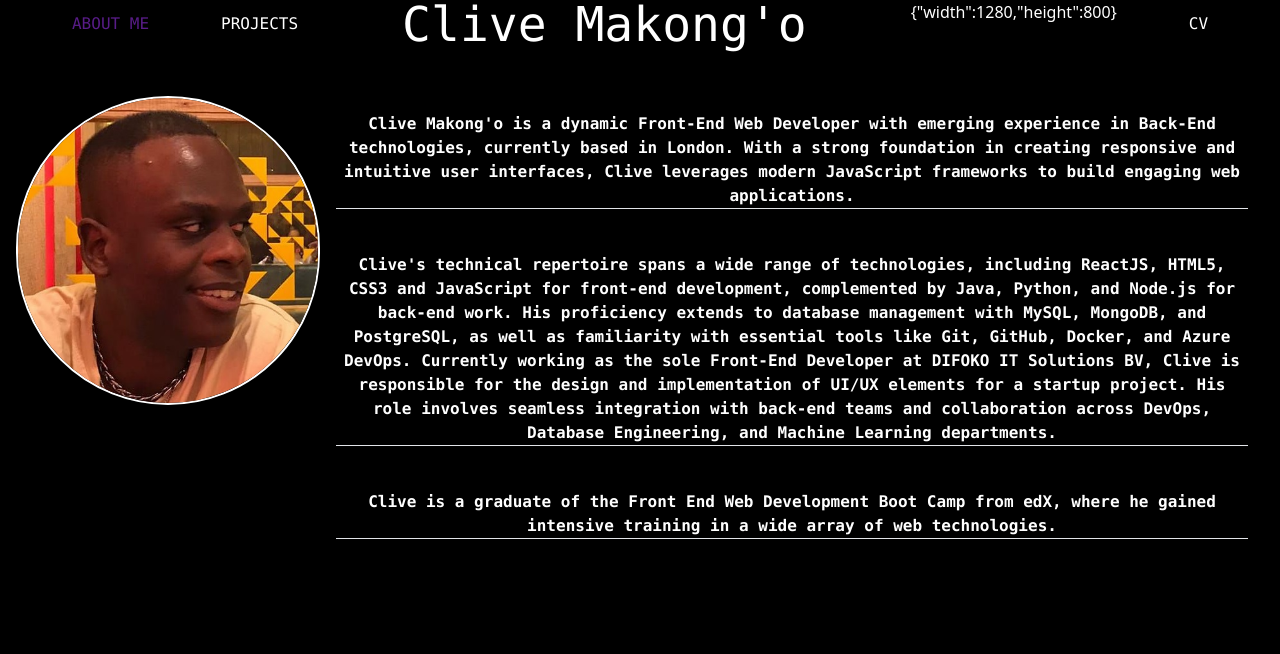
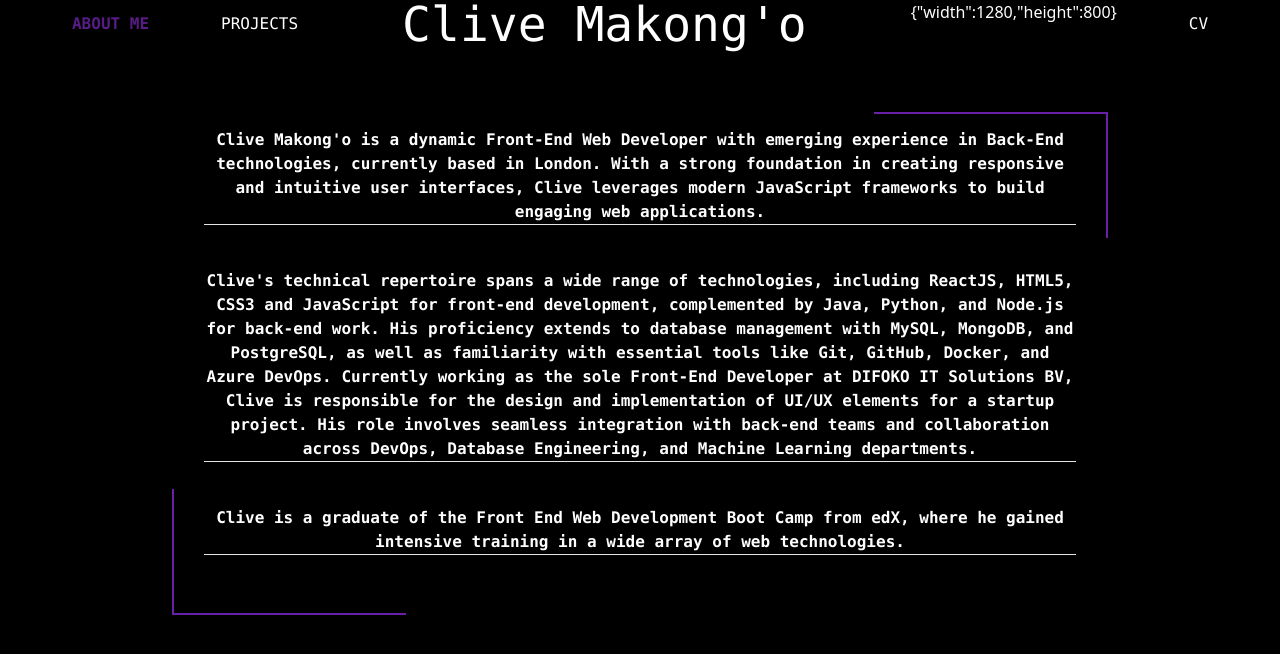
Before and after one commit to Clive-Makongo/my-portfolio, a React (Vite) app: page / in a window 1280 px wide. Shown: the top 654 px of the page. Built offline with nearby package versions, Linux system fonts and the light colour scheme.

Commit message:
working on description page

```diff
--- a/src/components/Description.jsx
+++ b/src/components/Description.jsx
@@ -3,34 +3,32 @@ import img from '../assets/images/profile-pic.jpg'
 
 function Description() {
   return (
-    <div className="flex flex-row m-4 h-[50vwh]">
-      <div className="w-1/4">
-        <img src={img} alt="Photo" className="rounded-full border-2 border-white" />
-      </div>
+    <div className="flex flex-row justify-center m-4 h-[50vwh]">
+
 
       <motion.div
-        nitial={{ opacity: 0 }}
-        animate={{ opacity: 1 }}
+        initial={{ opacity: 0 }}
+        animate={{ opacity: 1, borderColor: ["#C084FC", "#818CF8", "#6366F1", "#C084FC"] }}
         transition={{ duration: 3 }}
-        whileHover={{ scale: 1.02 }}
-        className="m-4 bg-primary flex font-bold justify-center font-mono text-center flex-col w-3/4"
+        whileHover={{ scale: 1 }}
+        className="m-4 bg-primary flex font-bold justify-center font-mono text-center flex-col w-3/4 px-8 py-4 relative before:content-[''] before:absolute before:top-0 before:right-0 before:w-1/4 before:h-1/4 before:border-t-2 before:border-r-2 before:border-purple-800 after:content-[''] after:absolute after:bottom-0 after:left-0 after:w-1/4 after:h-1/4 after:border-b-2 after:border-l-2 after:border-purple-800"
       >
         <p className="mb-6 pb-5">
-        Clive Makong'o is a dynamic Front-End Web Developer with emerging experience in Back-End technologies, currently based in London. With a strong foundation in creating responsive and intuitive user interfaces, Clive leverages modern JavaScript frameworks to build engaging web applications.
+          Clive Makong'o is a dynamic Front-End Web Developer with emerging experience in Back-End technologies, currently based in London. With a strong foundation in creating responsive and intuitive user interfaces, Clive leverages modern JavaScript frameworks to build engaging web applications.
           <hr />
         </p>
 
         <p className="mb-6 pb-5">
 
-        Clive's technical repertoire spans a wide range of technologies, including ReactJS, HTML5, CSS3 and JavaScript for front-end development, complemented by Java, Python, and Node.js for back-end work. His proficiency extends to database management with MySQL, MongoDB, and PostgreSQL, as well as familiarity with essential tools like Git, GitHub, Docker, and Azure DevOps.
-        Currently working as the sole Front-End Developer at DIFOKO IT Solutions BV, Clive is responsible for the design and implementation of UI/UX elements for a startup project. His role involves seamless integration with back-end teams and collaboration across DevOps, Database Engineering, and Machine Learning departments.
+          Clive's technical repertoire spans a wide range of technologies, including ReactJS, HTML5, CSS3 and JavaScript for front-end development, complemented by Java, Python, and Node.js for back-end work. His proficiency extends to database management with MySQL, MongoDB, and PostgreSQL, as well as familiarity with essential tools like Git, GitHub, Docker, and Azure DevOps.
+          Currently working as the sole Front-End Developer at DIFOKO IT Solutions BV, Clive is responsible for the design and implementation of UI/UX elements for a startup project. His role involves seamless integration with back-end teams and collaboration across DevOps, Database Engineering, and Machine Learning departments.
           <hr />
 
         </p>
 
         <p className="mb-6 pb-5">
 
-        Clive is a graduate of the Front End Web Development Boot Camp from edX, where he gained intensive training in a wide array of web technologies.
+          Clive is a graduate of the Front End Web Development Boot Camp from edX, where he gained intensive training in a wide array of web technologies.
           <hr />
         </p>
       </motion.div>
--- a/src/pages/Home.jsx
+++ b/src/pages/Home.jsx
@@ -37,7 +37,7 @@ const menuVariants = {
     transition: {
       type: "tween",
       ease: "easeInOut",
-      duration: 0.6
+      duration: 3
     }
   }
 };
@@ -50,7 +50,7 @@ const itemVariants = {
     transition: {
       type: "tween",
       ease: "easeOut",
-      duration: 0.5
+      duration: 3
     }
   },
   hover: {
@@ -161,10 +161,10 @@ function Home() {
       >
             <motion.button
               whileHover={{scale: 1.1}}
-              className={`font-mono ${showProjects != true ? 'text-purple-900' : ''}`} onClick={handleHomeClick}>ABOUT ME</motion.button>
+              className={`font-mono ${showProjects != true ? 'text-purple-900 font-extrabold' : ''}`} onClick={handleHomeClick}>ABOUT ME</motion.button>
             <motion.button
               whileHover={{ scale: 1.1 }}
-              className={`font-mono ${showProjects == true ? 'text-purple-900' : ''}`} onClick={handleProjectsClick}>PROJECTS</motion.button>
+              className={`font-mono ${showProjects == true ? 'text-purple-900 font-extrabold' : ''}`} onClick={handleProjectsClick}>PROJECTS</motion.button>
         <Header />
         <div>{JSON.stringify(size)}</div>
             <motion.button
```
